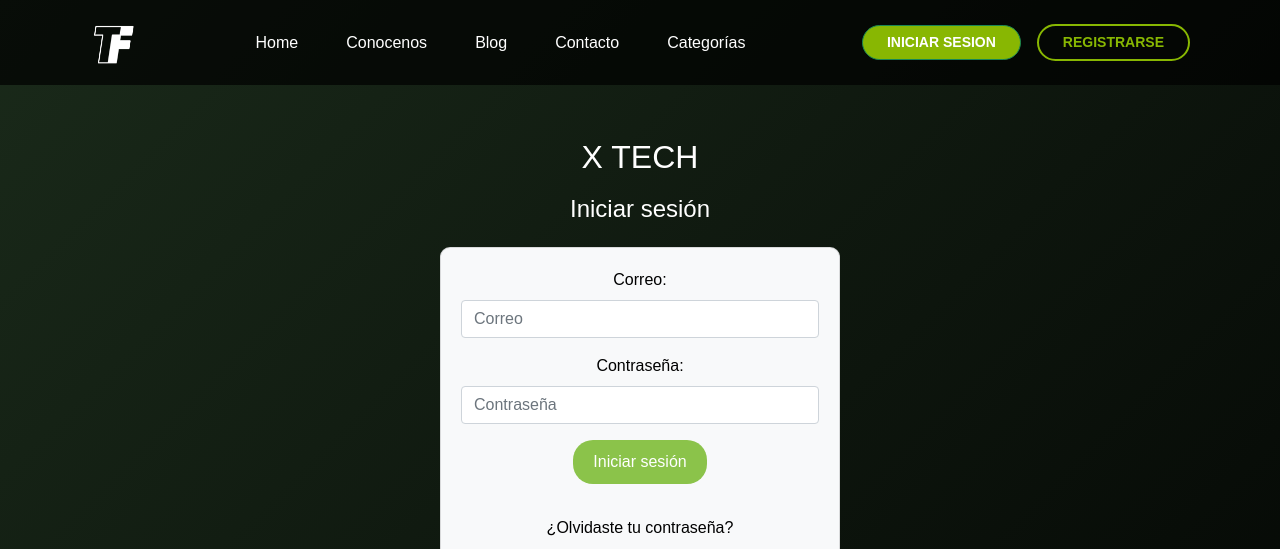
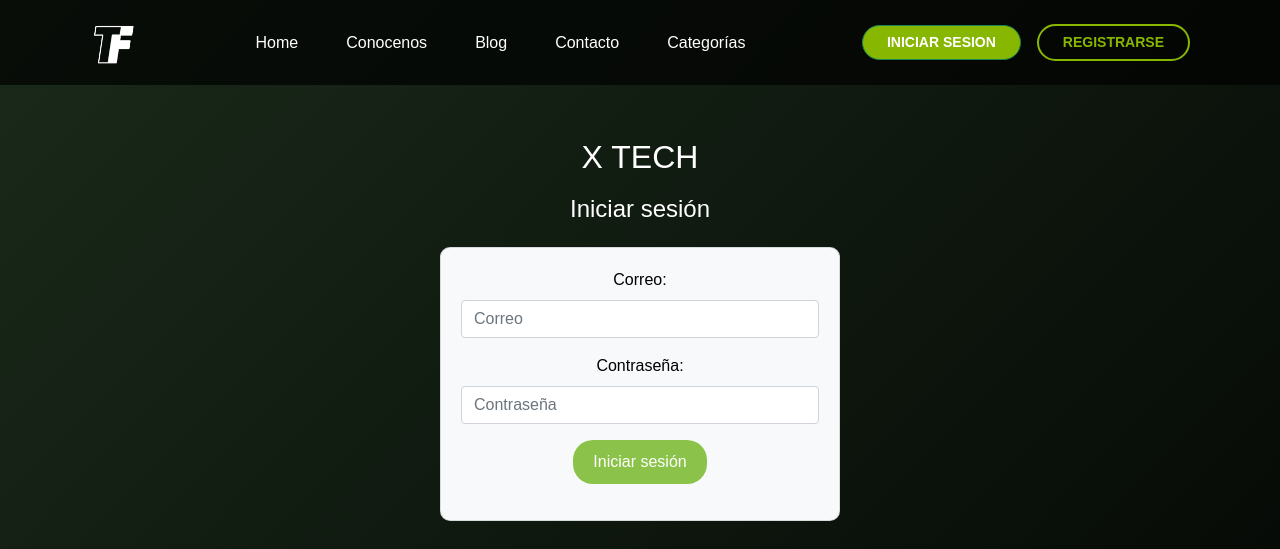
Before and after one commit to anabelaMaciel/proyecto-final-info, a Django app: page /login/ in a window 1280 px wide. Shown: the top 549 px of the page. Run offline with Django 5.2, Linux system fonts and the light colour scheme; grey boxes are pictures that could not be loaded.

Commit message:
Saque boton de recuperar clave

```diff
--- a/templates/blog/login.html
+++ b/templates/blog/login.html
@@ -106,10 +106,6 @@
                 </div>
                 <button type="submit" class="btn btn-custom">Iniciar sesión</button>
             </form>
-            <div class="mt-3 text-center">
-                <p>¿Olvidaste tu contraseña?</p>
-                <a href="#" class="link">Recuperar contraseña</a>
-            </div>
         </div>
     </div>
 </div>
```
